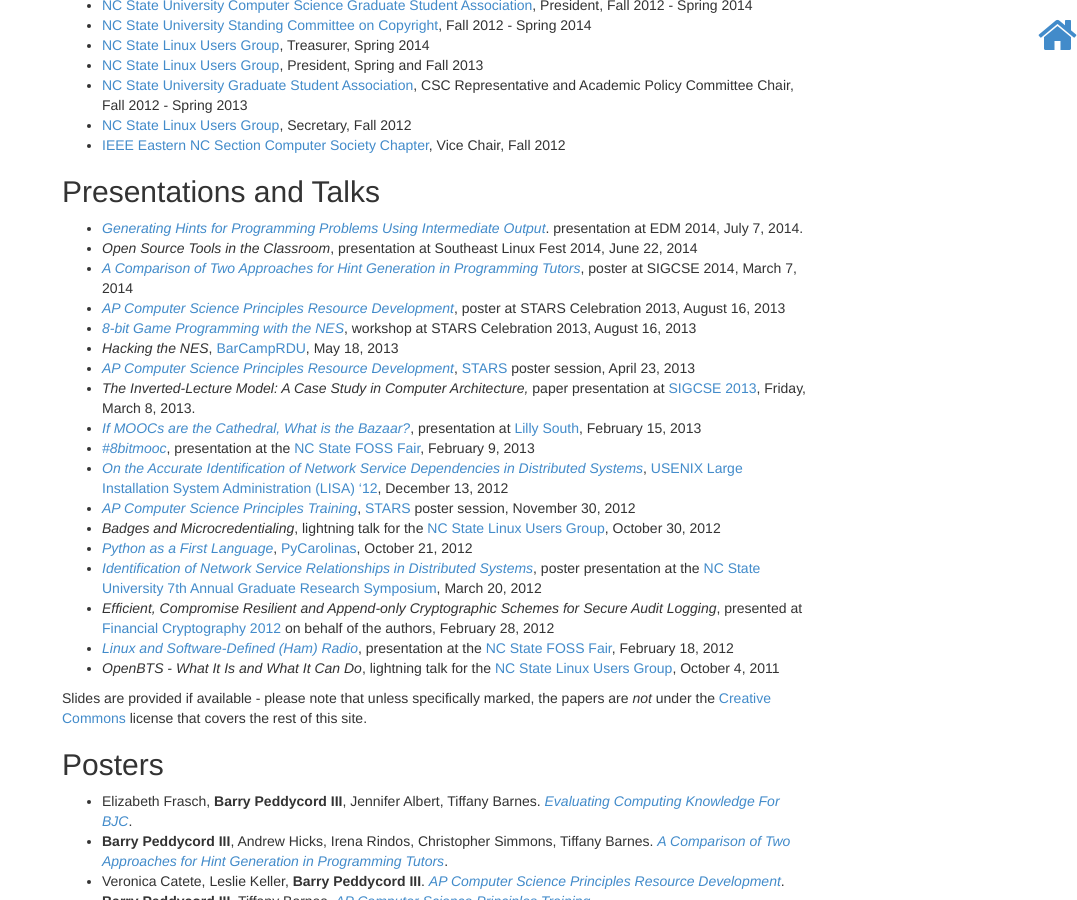
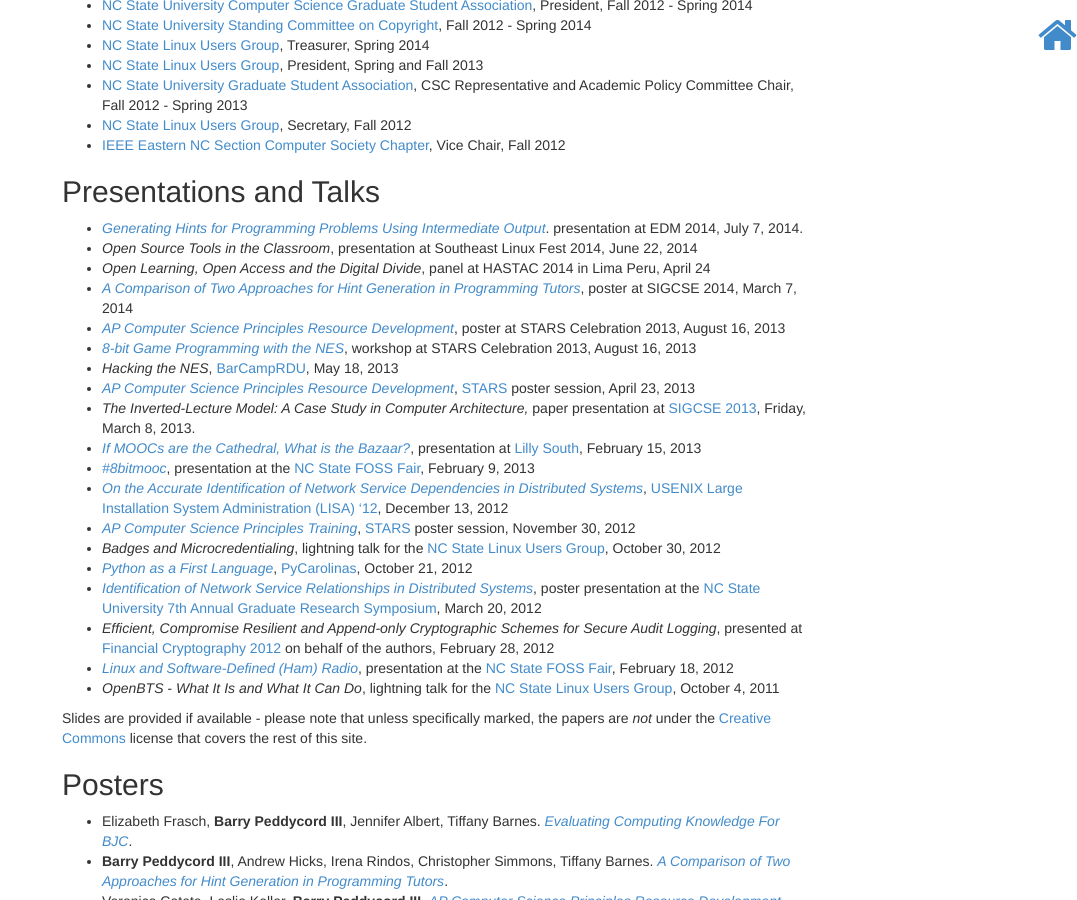
Before and after one commit to isharacomix/oldsite, a Jekyll site: the page built from cv.md, in a window 1280 px wide and 900 px high, scrolled down 1928 px. Shown: the whole window, without its empty margins (203-1280 px from the left). Built offline with Jekyll 4.4.1, drawn with Linux system fonts in a browser that asks for light colours; Markdown is read by kramdown in place of the engine named in the settings; comment, search, counter and statistics services are not loaded.

Commit message:
Update cv.md

```diff
--- a/cv.md
+++ b/cv.md
@@ -99,6 +99,7 @@
 -----------------------
  * *[Generating Hints for Programming Problems Using Intermediate Output]({{site.baseurl}}files/hints_edm2014.pdf)*. presentation at EDM 2014, July 7, 2014.
  * *Open Source Tools in the Classroom*, presentation at Southeast Linux Fest 2014, June 22, 2014
+ * *Open Learning, Open Access and the Digital Divide*, panel at HASTAC 2014 in Lima Peru, April 24
  * *[A Comparison of Two Approaches for Hint Generation in Programming Tutors]({{ site.baseurl }}files/bots_sigcse2014_poster.pdf)*, poster at SIGCSE 2014, March 7, 2014
  * *[AP Computer Science Principles Resource Development]({{site.baseurl}}files/stars_poster_bjc_moodle.pdf)*, poster at STARS Celebration 2013, August 16, 2013
  * *[8-bit Game Programming with the NES]({{site.baseurl}}files/8bitmooc_stars2013.pdf)*, workshop at STARS Celebration 2013, August 16, 2013
```
